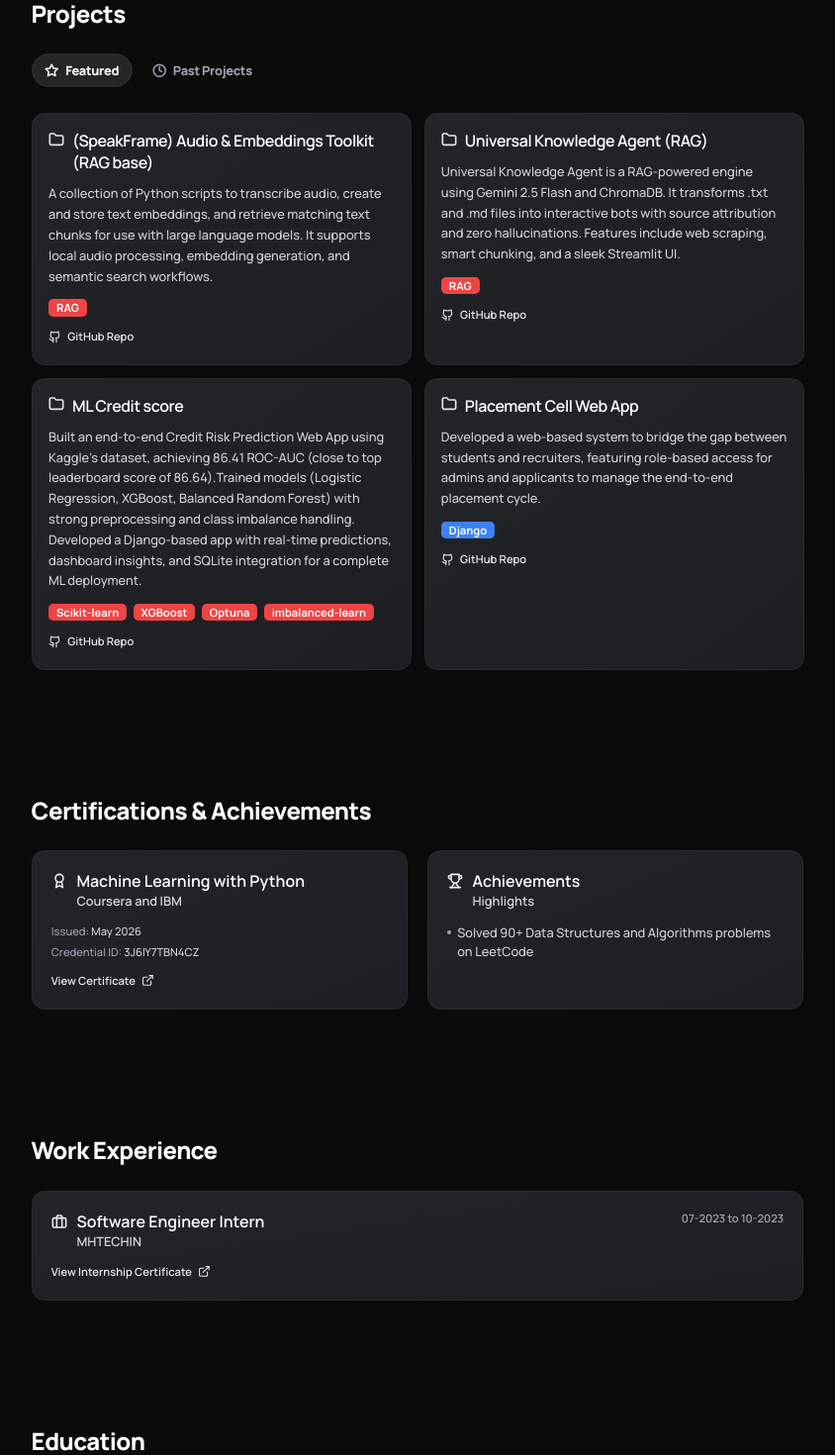
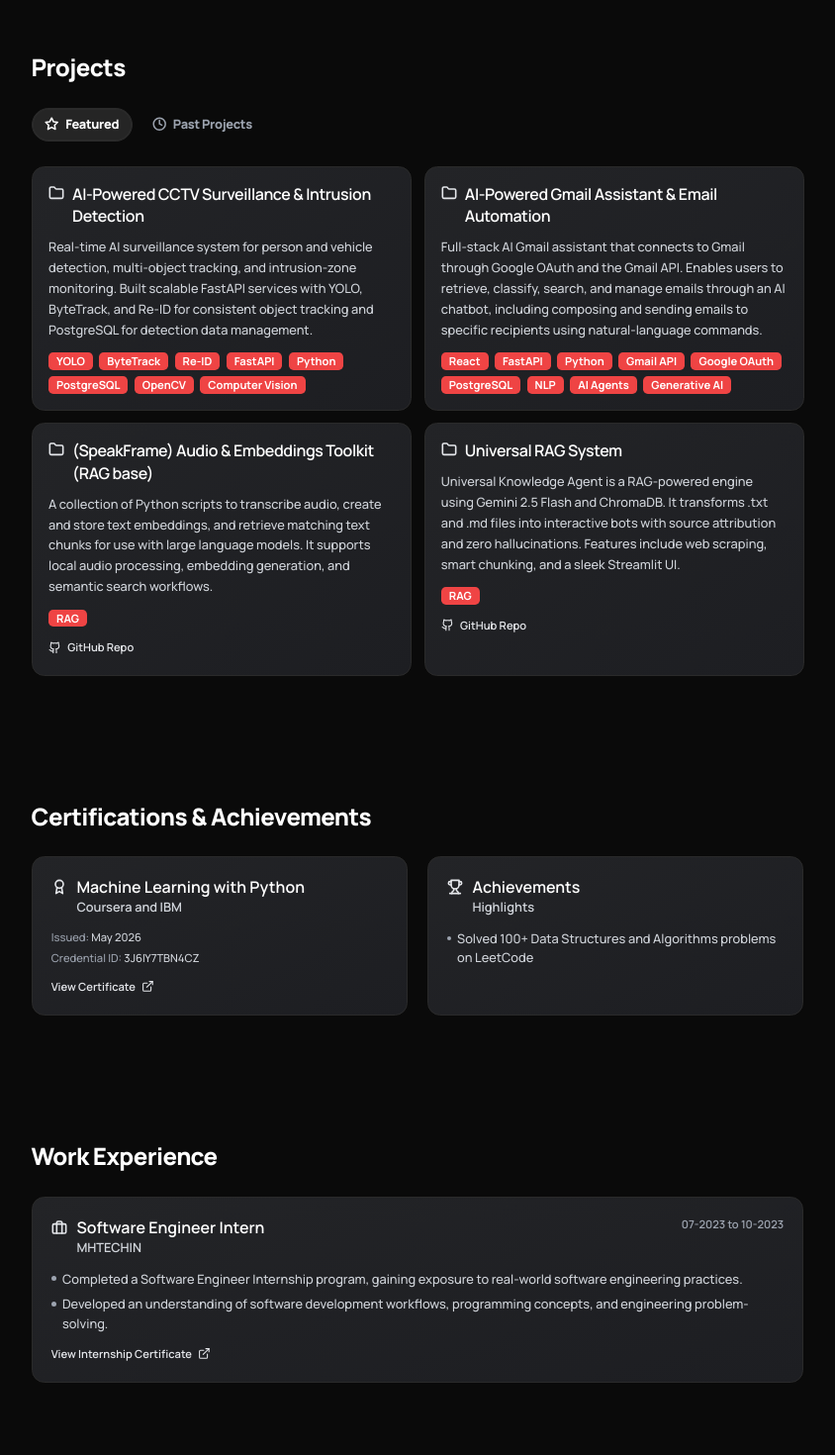
Before and after one commit to MrRohitJD/Portfolio-o.2, a Next.js app: page / in a window 1280 px wide. Shown: the part 1060-2530 px from the top of the page at 99% size, without its empty margins (218-1062 px from the left). Built offline with nearby package versions, Linux system fonts and the light colour scheme.

Commit message:
Update project details, enhance skills section, and add internship highlights

```diff
--- a/components/CertificationsAchievements.jsx
+++ b/components/CertificationsAchievements.jsx
@@ -14,7 +14,7 @@ const certifications = [
 ]
 
 const achievements = [
-  'Solved 90+ Data Structures and Algorithms problems on LeetCode',
+  'Solved 100+ Data Structures and Algorithms problems on LeetCode',
 ]
 
 export default function CertificationsAchievements() {
--- a/components/Hero.jsx
+++ b/components/Hero.jsx
@@ -44,7 +44,7 @@ export default function Hero() {
                 LinkedIn
               </a>
               <a
-                href="https://drive.google.com/file/d/1bn-uDbOrM3l3HN1szOgFQ6dNtgGoxBrH/view?usp=sharing"
+                href="https://drive.google.com/file/d/1epG4EdEKNWn3vJGGI2JYXElGZo6I12Pe/view?usp=sharing"
                 target="_blank"
                 rel="noopener noreferrer"
                 className="btn btn-secondary text-gray-100"
--- a/components/Projects.jsx
+++ b/components/Projects.jsx
@@ -6,6 +6,18 @@ import { Star, Clock, Folder, Github } from 'lucide-react'
 const projectsData = {
   featured: [
     {
+      title: 'AI-Powered CCTV Surveillance & Intrusion Detection',
+      description: 'Real-time AI surveillance system for person and vehicle detection, multi-object tracking, and intrusion-zone monitoring. Built scalable FastAPI services with YOLO, ByteTrack, and Re-ID for consistent object tracking and PostgreSQL for detection data management.',
+      tags: ['YOLO', 'ByteTrack', 'Re-ID', 'FastAPI', 'Python', 'PostgreSQL', 'OpenCV', 'Computer Vision'],
+      tagType: 'computer-vision',
+    },
+    {
+      title: 'AI-Powered Gmail Assistant & Email Automation',
+      description: 'Full-stack AI Gmail assistant that connects to Gmail through Google OAuth and the Gmail API. Enables users to retrieve, classify, search, and manage emails through an AI chatbot, including composing and sending emails to specific recipients using natural-language commands.',
+      tags: ['React', 'FastAPI', 'Python', 'Gmail API', 'Google OAuth', 'PostgreSQL', 'NLP', 'AI Agents', 'Generative AI'],
+      tagType: 'ai-agent',
+    },
+    {
       title: '(SpeakFrame) Audio & Embeddings Toolkit (RAG base)',
       description: 'A collection of Python scripts to transcribe audio, create and store text embeddings, and retrieve matching text chunks for use with large language models. It supports local audio processing, embedding generation, and semantic search workflows.',
       tags: ['RAG'],
@@ -13,35 +25,46 @@ const projectsData = {
       githubUrl: 'https://github.com/MrRohitJD/VideoFrame---Videos-Search-Timestamp-Toolkit'
     },
     {
-      title: 'Universal Knowledge Agent (RAG)',
+      title: 'Universal RAG System',
       description: 'Universal Knowledge Agent is a RAG-powered engine using Gemini 2.5 Flash and ChromaDB. It transforms .txt and .md files into interactive bots with source attribution and zero hallucinations. Features include web scraping, smart chunking, and a sleek Streamlit UI.',
       tags: ['RAG'],
       tagType: 'rag',
       githubUrl: 'https://github.com/MrRohitJD/Universal-Knowledge-Agent'
     },
-      {
-      title: 'ML Credit score',
+  ],
+  past: [
+    {
+      title: 'ML Credit Score',
       description: 'Built an end-to-end Credit Risk Prediction Web App using Kaggle’s dataset, achieving 86.41 ROC-AUC (close to top leaderboard score of 86.64).Trained models (Logistic Regression, XGBoost, Balanced Random Forest) with strong preprocessing and class imbalance handling. Developed a Django-based app with real-time predictions, dashboard insights, and SQLite integration for a complete ML deployment.',
       tags: ['Scikit-learn', 'XGBoost', 'Optuna',  'imbalanced-learn'],
       tagType: 'ML pipeline',
       githubUrl: 'https://github.com/MrRohitJD/CreditScore-ML-project'
     },
     {
-      title: 'Placement Cell Web App',
+      title: 'Placement Cell Web Application',
       description: 'Developed a web-based system to bridge the gap between students and recruiters, featuring role-based access for admins and applicants to manage the end-to-end placement cycle.',
       tags: ['Django'],
       tagType: 'django',
       githubUrl: 'https://github.com/MrRohitJD/Placement--Cell'
     },
-  ,
-  ],
-  past: [
     {
       title: 'Smart Learning Gap Detection System',
       description: 'AI-powered EdTech solution addressing the Silent Academic Dropout Crisis by tracking student understanding and detecting learning gaps in real time. It dynamically adapts learning paths to strengthen weak concepts and prevent long-term academic failure. Built to deliver personalised, accessible education for every learner.',
       tags: ['ML', 'Scikit-learn'],
       tagType: 'ML pipeline',
       githubUrl: 'https://github.com/MrRohitJD/Only-AI'
+    },
+    {
+      title: 'Stock Market Management System',
+      description: 'Full-stack stock market web application built with Spring Boot and Thymeleaf for managing and displaying stock-related data through a server-side rendered interface. Uses Spring Data JPA and MySQL for persistent data management, with validation, email integration, and Spring Actuator for application monitoring and management.',
+      tags: ['Java', 'Spring Boot', 'Spring MVC', 'Thymeleaf', 'Spring Data JPA', 'MySQL', 'Spring Mail', 'Hibernate', 'Maven', 'Lombok', 'REST API', 'Bean Validation', 'Spring Actuator'],
+      tagType: 'spring',
+    },
+    {
+      title: 'My Awesome Card — Personalized Greeting Card E-Commerce Platform',
+      description: 'Django-based e-commerce and blogging platform where users can discover, customize, and purchase personalized greeting cards. Includes authentication, product browsing, cart and checkout, image and text customization, search, reviews, a blog, and an admin dashboard for managing products, orders, users, and posts.',
+      tags: ['Python', 'Django', 'Django ORM', 'SQLite', 'HTML5', 'CSS3', 'JavaScript', 'Bootstrap', 'Pillow', 'Gunicorn', 'Django Admin', 'Authentication', 'E-Commerce', 'Blog CMS'],
+      tagType: 'django',
     },
   ],
 }
--- a/components/Skills.jsx
+++ b/components/Skills.jsx
@@ -36,6 +36,9 @@ const skillsData = {
     { icon: Blocks, name: 'Keras' },
     { icon: Languages, name: 'NLTK' },
     { icon: Brain, name: 'NLP' },
+    { icon: Blocks, name: 'LangChain' },
+    { icon: Blocks, name: 'LangGraph' },
+    { icon: Brain, name: 'Deep Learning / CNN' },
     { icon: Braces, name: 'Python' },
     { icon: Blocks, name: 'Django Framework' },
     { icon: Webhook, name: 'REST API / Fast API' },
--- a/components/WorkExperience.jsx
+++ b/components/WorkExperience.jsx
@@ -7,6 +7,10 @@ const experienceData = [
     role: 'Software Engineer Intern',
     company: 'MHTECHIN',
     dateRange: '07-2023 to 10-2023',
+    highlights: [
+      'Completed a Software Engineer Internship program, gaining exposure to real-world software engineering practices.',
+      'Developed an understanding of software development workflows, programming concepts, and engineering problem-solving.',
+    ],
     certificateUrl: 'https://unstop.com/certificate-preview/38e2873a-4e26-4cb9-a048-2999299b8927',
   },
 ]
@@ -39,6 +43,15 @@ export default function WorkExperience() {
                 </span>
               </div>
 
+              <ul className="mt-4 space-y-2 text-gray-300 text-base">
+                {item.highlights.map((highlight) => (
+                  <li key={highlight} className="flex items-start gap-2">
+                    <span className="mt-2 h-1.5 w-1.5 rounded-full bg-gray-400"></span>
+                    <span>{highlight}</span>
+                  </li>
+                ))}
+              </ul>
+
               <div className="experience-certificate mt-4">
                 <a
                   href={item.certificateUrl}
```
